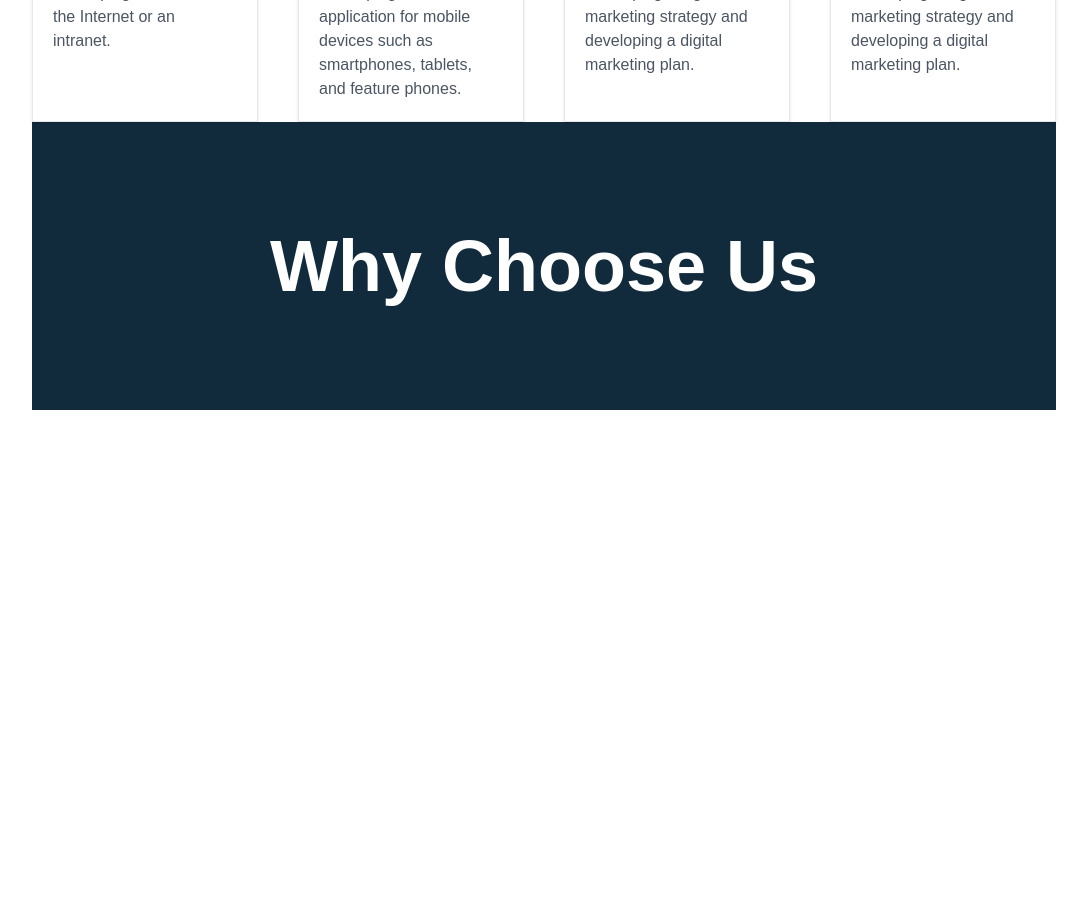
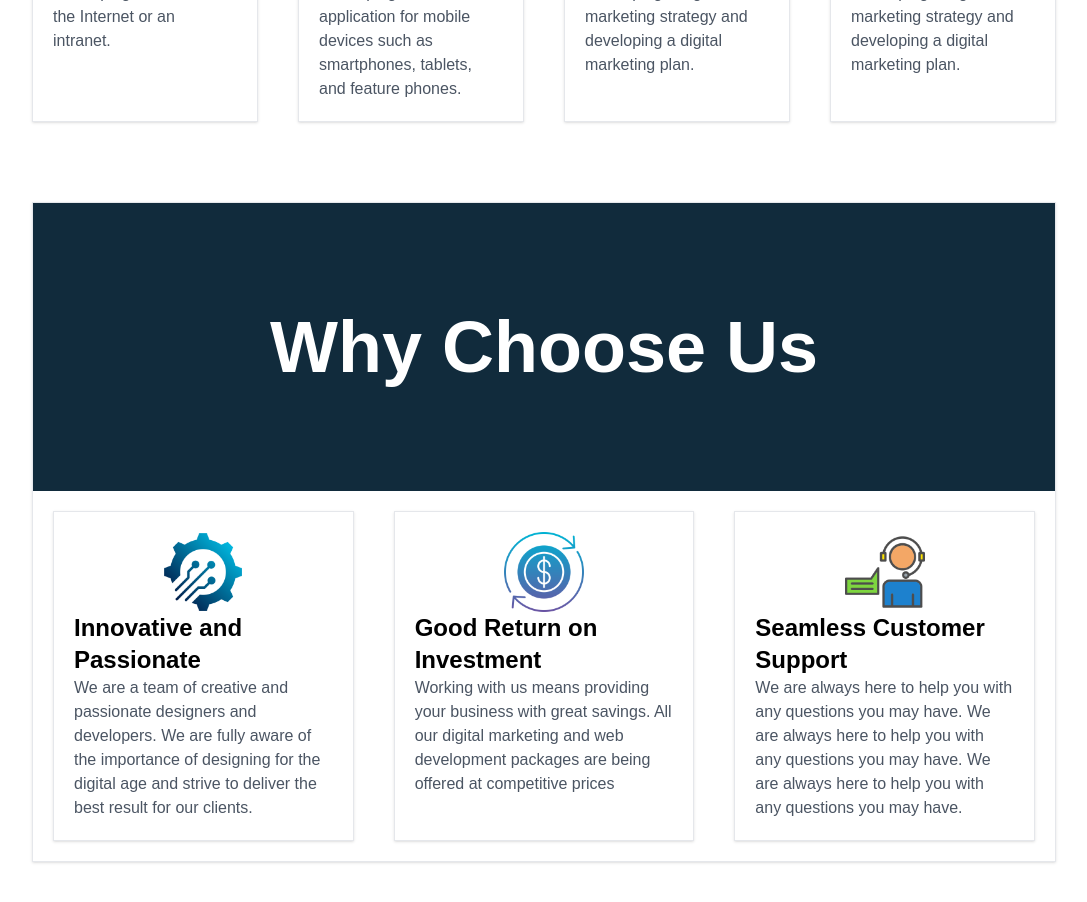
Before and after one commit to Tduncan14/agencytailwind, a React (Create React App) app: page /about in a window 1280 px wide. Shown: the part 1560-2462 px from the top of the page, without its empty margins (96-1183 px from the left). Before the commit the page ends 2146 px from the top, so only its background shows below. Built offline with nearby package versions, Linux system fonts and the light colour scheme.

Commit message:
keep moving forward

```diff
--- a/src/pages/About/Whychooseus.js
+++ b/src/pages/About/Whychooseus.js
@@ -29,11 +29,22 @@ function WhyChooseUs(){
 
 
       return(
-          <div className='mx-32'>
+          <div className='mx-32 mt-20 border shadow'>
               <div className="bg-primary h-72 w-full flex justify-center items-center">
                   <h1 className="text-7xl font-semibold text-white"> Why Choose Us</h1>
               </div>
+           <div className="grid grid-cols-3 p-5 gap-10">
+              {items.map(item =>(
+                <div className='p-5 bg-white border shadow flex flex-col spacy-y-5 items-center transform hover:scale-105 duration-300'>
 
+                 <img src={item.image} className="h-20 w-20" />
+                 <h1 className="text-2xl font-semibold">{item.title}</h1>
+                 <p className="text-gray-600 text-md">{item.description}</p>
+
+               </div>
+              ))}
+
+              </div>
           </div>
       )
 
```
